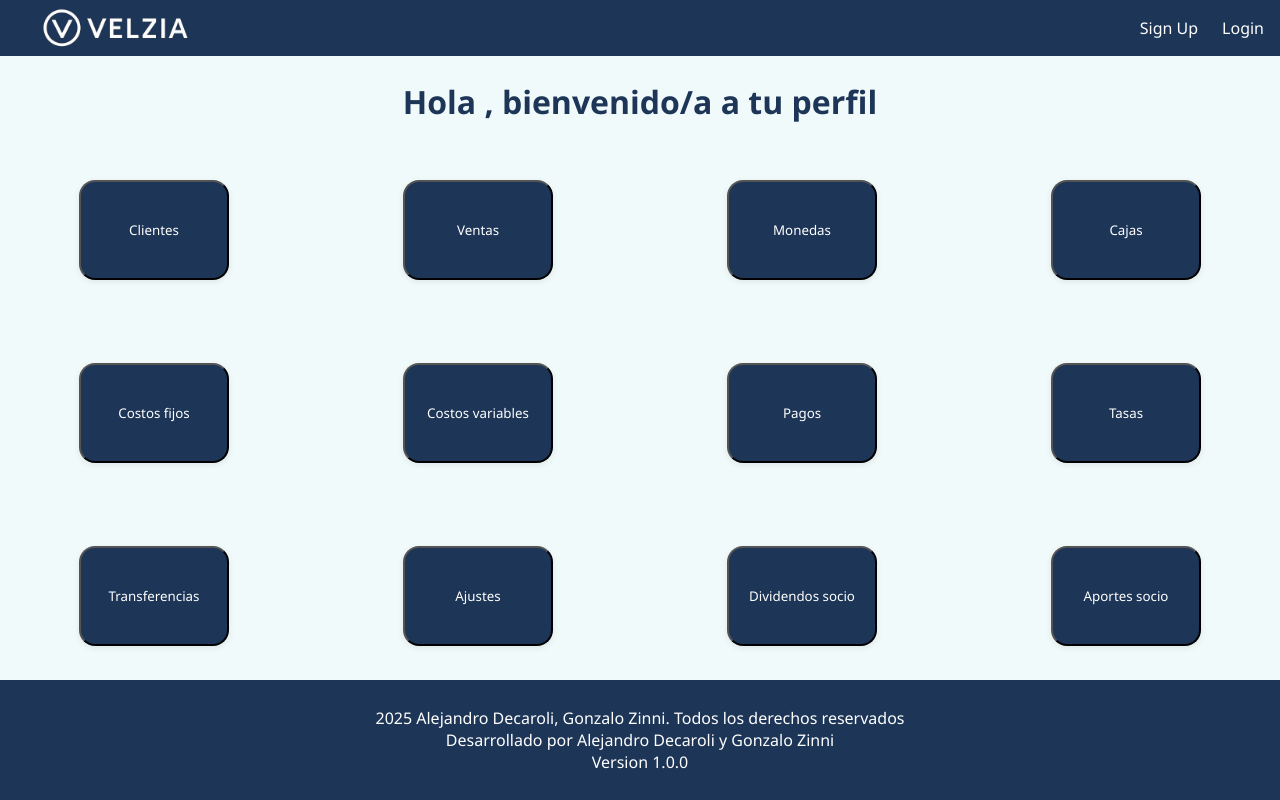
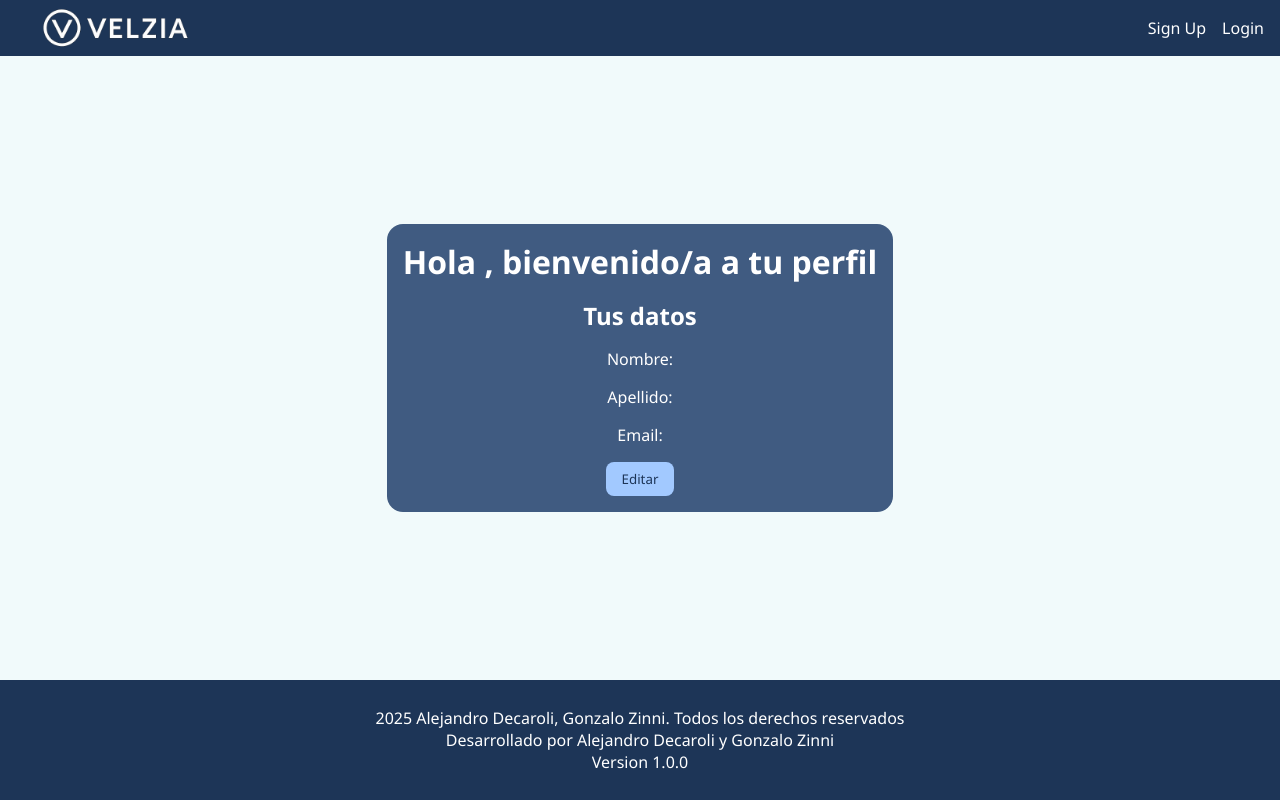
Before and after one commit to alejandro-decaroli/Velzia_frontend, a SvelteKit app: page /user in a window 1280 px wide. Built offline with nearby package versions, Linux system fonts and the light colour scheme.

Commit message:
mejoras a la barra de navegacion

```diff
--- a/src/lib/components/Login.svelte
+++ b/src/lib/components/Login.svelte
@@ -14,7 +14,7 @@
     async function redirect(data) {
         setTimeout(async () => {
             user.set({ id: data.user.id, email: data.user.email, nombre: data.user.nombre, apellido: data.user.apellido, token: data.token });
-            await goto("/user");
+            await goto("/dashboard");
             // después del login exitoso
         }, 2000);
     }
--- a/src/lib/components/NavBar.svelte
+++ b/src/lib/components/NavBar.svelte
@@ -1,9 +1,27 @@
 <script>
     import Logo from "./logo.svelte";
-
+    import { user } from "../stores/auth.js";
+    import { goto } from '$app/navigation';
+    import { onMount } from 'svelte';
+    let menuUser = false;
     let menuOpen = false;
 
-    function toggleMenu() {
+    onMount(() => {
+        addEventListener('click', (e) => {
+            if (!e.target.closest('.user-menu')) {
+                menuUser = false;
+            }
+            if (!e.target.closest('.nav-links')) {
+                menuOpen = false;
+            }
+        });
+    });
+
+    function toggleMenuUser() {
+        menuUser = !menuUser;
+    }
+
+    function toggleMenuOpen() {
         menuOpen = !menuOpen;
     }
 
@@ -16,24 +34,39 @@
             }
         });
     }
+
+    async function logout() {
+        user.set(null);
+        await goto("/");
+    }
+
 </script>
 <nav>
     <Logo />
-    <div
-        class="menu-container"
-        on:click={toggleMenu}
-        role="button"
-        aria-label="Menú"
-        tabindex="0"
-        on:keydown={(e) => e.key === 'Enter' && toggleMenu()}>
-        <img src="/avatar.png" alt="Avatar" class="menu" />
-    </div>
-    <ul class="nav-links" class:open={menuOpen}>
-        <li><a href="/signup">Sign Up</a></li>
-        <li><a href="/login">Login</a></li>
-    </ul>
+    {#if $user === null}
+        <button class="menu-button-1" on:click={toggleMenuOpen} on:keydown={(e) => e.key === 'Enter' && toggleMenuOpen()}>
+            <img src="/usuario.png" alt="icon" class="user-logo" />
+        </button>
+        <ul class:open={menuOpen} class="nav-links">
+            <li><a href="/signup">Sign Up</a></li>
+            <li><a href="/login">Login</a></li>
+        </ul>
+    {:else}
+        <ul class="user-menu">
+            <p class="user-name-user-menu">{$user?.nombre} {$user?.apellido}</p>
+            <button class="menu-button-2" on:click={toggleMenuUser} on:keydown={(e) => e.key === 'Enter' && toggleMenuUser()}>
+                <img src="/usuario.png" alt="icon" class="user-logo" />
+            </button>
+            <div class="user-menu-items" class:open={menuUser}>
+                <li class="user-name"><p>{$user?.nombre} {$user?.apellido}</p></li>
+                <li><p>{$user?.email}</p></li>
+                <li><a href="/dashboard">Dashboard</a></li>
+                <li><a href="/user">Profile</a></li>
+                <li><button on:click={logout} >Logout</button></li>
+            </div>
+        </ul>
+    {/if}
 </nav>
-
 
 <style>
     nav {
@@ -47,12 +80,88 @@
         color: white;
     }
 
+    .nav-links {
+        display: flex;
+        flex-direction: row;
+        align-items: center;
+        gap: 1rem;
+    }
+
+    .user-menu {
+        display: flex;
+        flex-direction: row;
+        align-items: center;
+        gap: 1rem;
+    }
+
+    .menu-button-1 {
+        display: none;
+        background-color: transparent;
+        border: none;
+        cursor: pointer;
+    }
+
+    .menu-button-2 {
+        background-color: transparent;
+        border: none;
+        cursor: pointer;
+    }
+
+    .user-menu-items {
+        display: none;
+        flex-direction: column;
+        align-items: center;
+        gap: 1rem;
+        background-color: #405B81 ;
+        color: white;
+        border-radius: 1rem;
+        list-style: none;
+        margin: 0;
+        padding: 1rem;
+        gap: 1.5rem;
+        position: absolute;
+        top: 8vh;
+        right: 1rem;
+        z-index: 1000;
+        box-shadow: 0 0 10px rgba(0, 0, 0, 0.1);
+        border: 1px solid #1D3557;
+    }
+
+    .user-menu-items button {
+        background-color: transparent;
+        color: white;
+        border: none;
+        cursor: pointer;
+        padding: 0;
+        font-size: 1rem;
+    }
+
+    .user-menu-items.open {
+        display: flex;
+    }
+
+    .user-name {
+        display:none
+    }
+
+    .user-logo {
+        width: 35px;
+        height: auto;
+    }
+
     /* Móviles (menú oculto por defecto) */
-    @media (max-width: 499px) {
+    @media (max-width: 350px) {
+
         .nav-links {
             display: none;
+        }
+
+        .nav-links.open {
+            display: flex;
             flex-direction: column;
-            background-color: #1D3557;
+            align-items: center;
+            gap: 1rem;
+            background-color: #405B81 ;
             color: white;
             border-radius: 1rem;
             list-style: none;
@@ -60,38 +169,33 @@
             padding: 1rem;
             gap: 1.5rem;
             position: absolute;
-            top: 6vh;
+            top: 8vh;
             right: 1rem;
+            z-index: 1000;
+            box-shadow: 0 0 10px rgba(0, 0, 0, 0.1);
+            border: 1px solid #1D3557;
         }
 
-        .nav-links.open {
-            display: flex;
+        .menu-button-1 {
+            display: block;
+        }
+    }
+
+    @media (min-width: 350px) {
+        .menu-button-1 {
+            display: none;
         }
     }
 
     /* Pantallas grandes (siempre visible) */
-    @media (min-width: 500px) {
-        .nav-links {
-            display: flex !important;
-            color: white;
-            list-style: none;
-            margin: 0;
-            padding: 0;
-            gap: 1.5rem;
-            position: static;
-            background: none;
-        }
-    }
-
-    @media (min-width: 500px) {
-        .menu-container {
+    @media (max-width: 365px) {
+        .user-name-user-menu {
             display: none;
         }
-    }
+        .user-name {
+            display: block;
+        }
 
-    .menu {
-        width: 35px;
-        height: auto;
     }
 
     a {
--- a/src/lib/components/SignUp.svelte
+++ b/src/lib/components/SignUp.svelte
@@ -16,7 +16,7 @@
     async function redirect(data) {
         setTimeout(async () => {
             user.set({ id: data.user.id, email: data.user.email, nombre: data.user.nombre, apellido: data.user.apellido, token: data.token });
-            await goto("/user");
+            await goto("/dashboard");
             // después del login exitoso
         }, 2000);
     }
--- a/src/lib/components/logo.svelte
+++ b/src/lib/components/logo.svelte
@@ -2,7 +2,7 @@
     import { goto } from "$app/navigation";
 </script>
 
-<div class="logo-container" onclick={() => goto("/")} onkeydown={(e) => e.key === 'Enter' && goto("/")} role="button" tabindex="0" aria-label="Logo">
+<div class="logo-container" onclick={goto("/")} onkeydown={(e) => e.key === 'Enter' && goto("/")} role="button" tabindex="0" aria-label="Logo">
     <img src="velzia_name.png" alt="icon">
 </div>
 
--- a/src/routes/dashboard/+page.svelte
+++ b/src/routes/dashboard/+page.svelte
@@ -1,6 +1,115 @@
-<h1>Dashboard</h1>
-<p>Esto es el dashboard</p>
-<p><a href="/">Home</a></p>
-<p><a href="/singin">Sing In</a></p>
-<p><a href="/login">Login</a></p>
-<p><a href="/user">User</a></p>
+<script>
+    import { user } from "$lib/stores/auth.js";
+    import { goto } from '$app/navigation';
+</script>
+<div class="user-container">
+    <div class="user-info">
+        <h1>Hola {$user?.nombre} {$user?.apellido}, bienvenido/a a tu dashboard</h1>
+    </div>
+    <div class="container-inferior">
+        <button aria-label="Clientes" on:click={() => {goto("/clientes")}}>
+            Clientes
+        </button>
+        <button aria-label="Ventas" on:click={() => {goto("/ventas")}}>
+            Ventas
+        </button>
+        <button aria-label="Monedas" on:click={() => {goto("/monedas")}}>
+            Monedas
+        </button>
+        <button aria-label="Cajas" on:click={() => {goto("/cajas")}}>
+            Cajas
+        </button>
+        <button aria-label="Costos fijos" on:click={() => {goto("/costos_fijos")}}>
+            Costos fijos
+        </button>
+        <button aria-label="Costos variables" on:click={() => {goto("/costos_variables")}}>
+            Costos variables
+        </button>
+        <button aria-label="Pagos" on:click={() => {goto("/pagos")}}>
+            Pagos
+        </button>
+        <button aria-label="Tasas" on:click={() => {goto("/tasas")}}>
+            Tasas
+        </button>
+        <button aria-label="Transferencias" on:click={() => {goto("/transferencias")}}>
+            Transferencias
+        </button>
+        <button aria-label="Ajustes" on:click={() => {goto("/ajustes")}}>
+            Ajustes
+        </button>
+        <button aria-label="Dividendos socio" on:click={() => {goto("/dividendos")}}>
+            Dividendos socio
+        </button>
+        <button aria-label="Aportes socio" on:click={() => {goto("/aportes")}}>
+            Aportes socio
+        </button>
+    </div>
+</div>
+
+<style>
+    button {
+        background-color: #1D3557;
+        color: white;
+        padding: 1rem;
+        border-radius: 1rem;
+        width: 150px;
+        height: 100px;
+        margin: 0 auto;
+        box-shadow: 0 2px 6px rgba(0, 0, 0, 0.08);
+    }
+
+    .user-container {
+        height: 100%;
+        display: flex;
+        width: 100%;
+        flex-direction: column;
+        justify-content: center;
+        align-items: center;
+    }
+
+    .user-info {
+        display: flex;
+        flex-direction: column;
+        align-items: center;
+        justify-content: center;
+        gap: 1rem;
+        color: #1D3557;
+        padding: 1rem;
+        width: 100%;
+        height: 100px;
+    }
+    @media (max-width: 700px) {
+        .container-inferior {
+            display: grid;
+            height: 80%;
+            gap: 1rem;
+            grid-template-columns: repeat(2, 1fr);
+            align-items: center;
+            width: 100%;
+            overflow-y: scroll;
+        }
+    }
+    @media (min-width: 701px) {
+        .container-inferior {
+            display: grid;
+            height: 100%;
+            gap: 1rem;
+            grid-template-columns: repeat(4, 1fr);
+            align-items: center;
+            width: 100%;
+            overflow-y: scroll;
+        }
+    }
+
+    @media (max-width: 350px) {
+        .container-inferior {
+            display: grid;
+            height: 80%;
+            gap: 1rem;
+            grid-template-columns: repeat(1, 1fr);
+            align-items: center;
+            width: 100%;
+            overflow-y: scroll;
+        }
+    }
+</style>
--- a/src/routes/user/+page.svelte
+++ b/src/routes/user/+page.svelte
@@ -1,115 +1,55 @@
 <script>
     import { user } from "$lib/stores/auth.js";
     import { goto } from '$app/navigation';
+
+    function editar() {
+        console.log("Editar");
+    }
+
 </script>
-<div class="user-container">
+<div class="user-profile-container">
+    <h1>Hola {$user?.nombre} {$user?.apellido}, bienvenido/a a tu perfil</h1>
     <div class="user-info">
-        <h1>Hola {$user?.nombre} {$user?.apellido}, bienvenido/a a tu perfil</h1>
+        <h2>Tus datos</h2>
+        <p>Nombre: {$user?.nombre}</p>
+        <p>Apellido: {$user?.apellido}</p>
+        <p>Email: {$user?.email}</p>
     </div>
-    <div class="container-inferior">
-        <button aria-label="Clientes" on:click={() => {goto("/clientes")}}>
-            Clientes
-        </button>
-        <button aria-label="Ventas" on:click={() => {goto("/ventas")}}>
-            Ventas
-        </button>
-        <button aria-label="Monedas" on:click={() => {goto("/monedas")}}>
-            Monedas
-        </button>
-        <button aria-label="Cajas" on:click={() => {goto("/cajas")}}>
-            Cajas
-        </button>
-        <button aria-label="Costos fijos" on:click={() => {goto("/costos_fijos")}}>
-            Costos fijos
-        </button>
-        <button aria-label="Costos variables" on:click={() => {goto("/costos_variables")}}>
-            Costos variables
-        </button>
-        <button aria-label="Pagos" on:click={() => {goto("/pagos")}}>
-            Pagos
-        </button>
-        <button aria-label="Tasas" on:click={() => {goto("/tasas")}}>
-            Tasas
-        </button>
-        <button aria-label="Transferencias" on:click={() => {goto("/transferencias")}}>
-            Transferencias
-        </button>
-        <button aria-label="Ajustes" on:click={() => {goto("/ajustes")}}>
-            Ajustes
-        </button>
-        <button aria-label="Dividendos socio" on:click={() => {goto("/dividendos")}}>
-            Dividendos socio
-        </button>
-        <button aria-label="Aportes socio" on:click={() => {goto("/aportes")}}>
-            Aportes socio
-        </button>
-    </div>
+    <button on:click={editar}>Editar</button>
 </div>
 
 <style>
-    button {
-        background-color: #1D3557;
+    .user-profile-container {
+        display: flex;
+        flex-direction: column;
+        align-items: center;
+        gap: 1rem;
+        background-color: #405B81;
         color: white;
         padding: 1rem;
         border-radius: 1rem;
-        width: 150px;
-        height: 100px;
-        margin: 0 auto;
-        box-shadow: 0 2px 6px rgba(0, 0, 0, 0.08);
-    }
-
-    .user-container {
-        height: 100%;
-        display: flex;
-        width: 100%;
-        flex-direction: column;
-        justify-content: center;
-        align-items: center;
     }
 
     .user-info {
         display: flex;
         flex-direction: column;
         align-items: center;
-        justify-content: center;
         gap: 1rem;
-        color: #1D3557;
-        padding: 1rem;
-        width: 100%;
-        height: 100px;
-    }
-    @media (max-width: 700px) {
-        .container-inferior {
-            display: grid;
-            height: 80%;
-            gap: 1rem;
-            grid-template-columns: repeat(2, 1fr);
-            align-items: center;
-            width: 100%;
-            overflow-y: scroll;
-        }
-    }
-    @media (min-width: 701px) {
-        .container-inferior {
-            display: grid;
-            height: 100%;
-            gap: 1rem;
-            grid-template-columns: repeat(4, 1fr);
-            align-items: center;
-            width: 100%;
-            overflow-y: scroll;
-        }
     }
 
-    @media (max-width: 350px) {
-        .container-inferior {
-            display: grid;
-            height: 80%;
-            gap: 1rem;
-            grid-template-columns: repeat(1, 1fr);
-            align-items: center;
-            width: 100%;
-            overflow-y: scroll;
-        }
+    button {
+        background-color: #A2C9FF;
+        color: #1D3557;
+        border: none;
+        padding: 0.5rem 1rem;
+        cursor: pointer;
+        border-radius: 0.5rem;
+        transition: background-color 0.2s;
     }
+
+    button:hover {
+        background-color: #1D3557;
+        color: white;
+    }
+
 </style>
```
Also changed, not shown: static/usuario.png (added).
